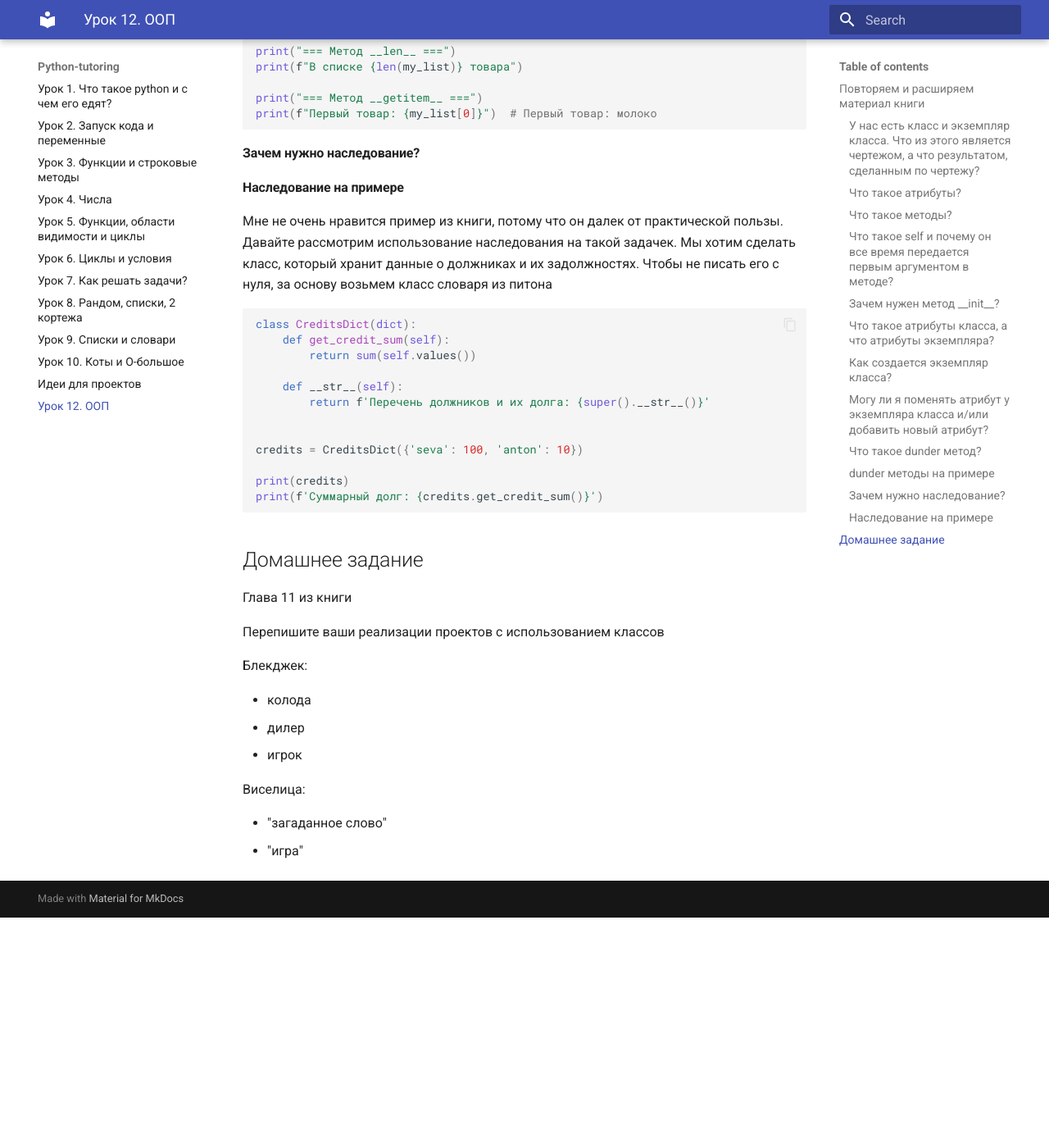
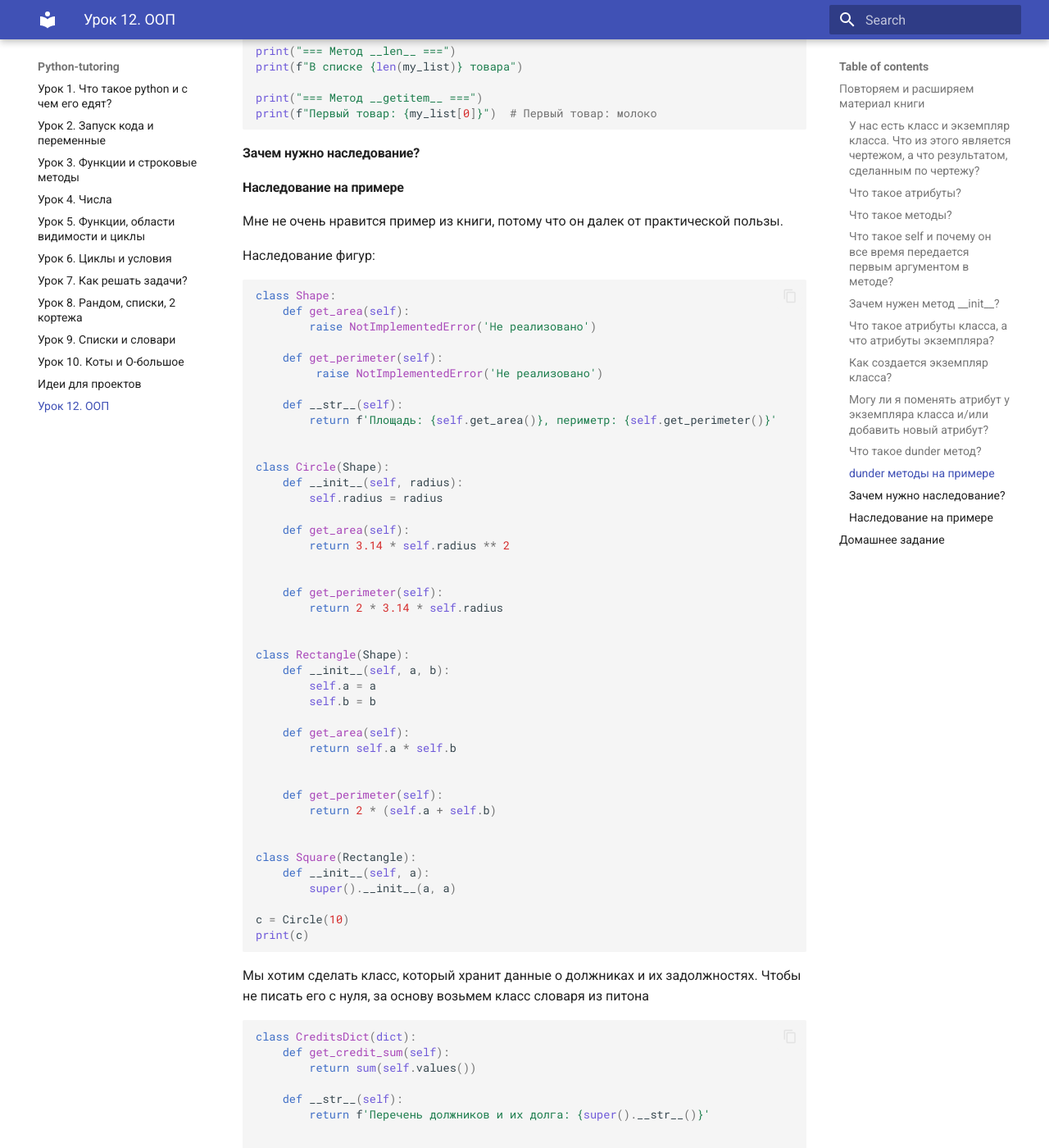
Before and after one commit to VsevolodKozlov-git/python-tutoring-course, an MkDocs documentation site: the page built from docs/lesson12/lesson12.md, in a window 1280 px wide and 1400 px high, scrolled down 3524 px. Shown: the whole window at 82% size. Built offline with MkDocs 1.6.1 and Material for MkDocs 9.7.7, drawn with Linux system fonts in a browser that asks for light colours; before the commit the page ends 4643 px from its top, so only the background shows below that.

Commit message:
12-й урок про ООП модификация

````diff
--- a/docs/lesson12/lesson12.md
+++ b/docs/lesson12/lesson12.md
@@ -177,12 +177,60 @@ print(f"Первый товар: {my_list[0]}")  # Первый товар: мо
 #### Зачем нужно наследование?
 
 
+
 #### Наследование на примере
 
 Мне не очень нравится пример из книги, потому что он далек от практической пользы.
-Давайте рассмотрим использование наследования на такой задачек. Мы хотим сделать класс, который хранит данные о должниках и их задолжностях.
+
+Наследование фигур:
+```python
+class Shape:
+    def get_area(self):
+        raise NotImplementedError('Не реализовано')
+
+    def get_perimeter(self):
+         raise NotImplementedError('Не реализовано')
+
+    def __str__(self):
+        return f'Площадь: {self.get_area()}, периметр: {self.get_perimeter()}'
+
+
+class Circle(Shape):
+    def __init__(self, radius):
+        self.radius = radius
+
+    def get_area(self):
+        return 3.14 * self.radius ** 2
+
+
+    def get_perimeter(self):
+        return 2 * 3.14 * self.radius
+
+
+class Rectangle(Shape):
+    def __init__(self, a, b):
+        self.a = a
+        self.b = b
+
+    def get_area(self):
+        return self.a * self.b
+
+
+    def get_perimeter(self):
+        return 2 * (self.a + self.b)
+
+
+class Square(Rectangle):
+    def __init__(self, a):
+        super().__init__(a, a)
+
+c = Circle(10)
+print(c)
+```
+
+
+Мы хотим сделать класс, который хранит данные о должниках и их задолжностях.
 Чтобы не писать его с нуля, за основу возьмем класс словаря из питона
-
 ```python
 class CreditsDict(dict):
     def get_credit_sum(self):
````
